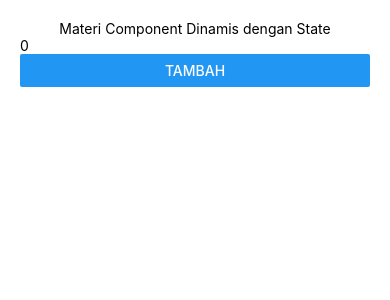
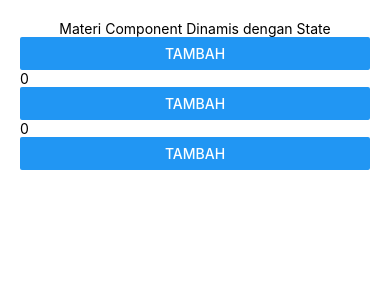
Before and after one commit to imotD/react-native-basic, a React Native app: screen / in a window 390 px wide. Shown: the top 300 px of the page. Built offline with nearby package versions, Linux system fonts and the light colour scheme.

Commit message:
add class component

```diff
--- a/src/pages/StateDinamis/index.js
+++ b/src/pages/StateDinamis/index.js
@@ -1,4 +1,4 @@
-import React, { useState } from "react";
+import React, { Component, useState, number } from "react";
 import { Button, StyleSheet, Text, View } from "react-native";
 
 const Counter = () => {
@@ -13,6 +13,25 @@ const Counter = () => {
   );
 };
 
+class CounterClass extends Component {
+  state = {
+    number: 0
+  };
+  render() {
+    return (
+      <View>
+        <Text>
+          {this.state.number}
+        </Text>
+        <Button
+          title="tambah"
+          onPress={() => this.setState({ number: this.state.number + 1 })}
+        />
+      </View>
+    );
+  }
+}
+
 export default function StateDinamis() {
   return (
     <View style={styles.wrapper}>
@@ -20,7 +39,12 @@ export default function StateDinamis() {
         Materi Component Dinamis dengan State
       </Text>
       <Text />
+      <Text>
+        {number}
+      </Text>
+      <Button title="tambah" onPress={() => setNumber(number + 1)} />
       <Counter />
+      <CounterClass />
     </View>
   );
 }
```
